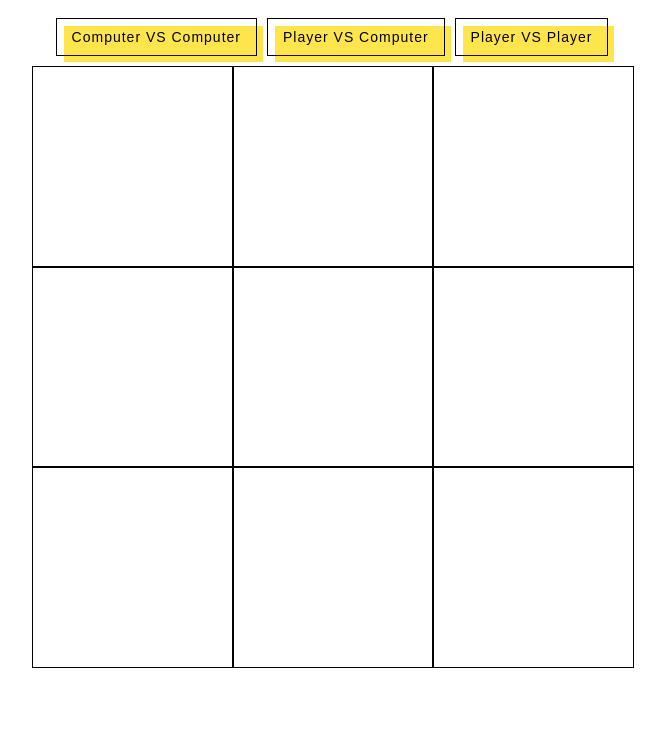
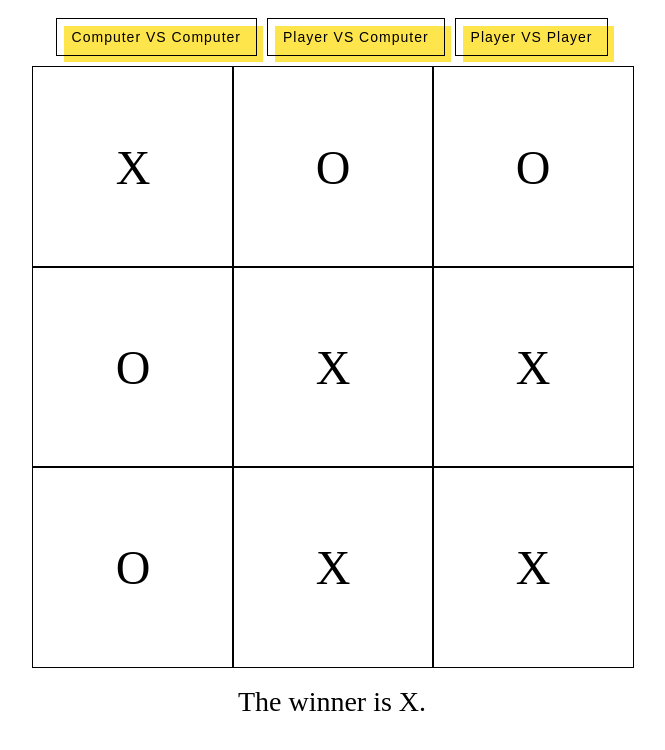
Before and after one commit to ulianakolodii/tic-tac-toe-react, a React (Create React App) app: page /cvc in a window 1280 px wide. Shown: the top 750 px of the page, without its empty margins (308-973 px from the left). Built offline with nearby package versions, Linux system fonts and the light colour scheme.

Commit message:
add HOC component

```diff
--- a/src/App.css
+++ b/src/App.css
@@ -20,4 +20,6 @@
 
 .winner_container {
     padding-top: 20px;
+    text-align: center;
+    font-size: 28px;
 }
--- a/src/App.js
+++ b/src/App.js
@@ -1,150 +1,29 @@
-import React, { useState, useEffect } from "react";
-// import { Routes, Route } from "react-router-dom";
-// import { PlayerVsComputer } from "./routes";
-// import { PlayerVsPlayer } from "./routes";
-// import { ComputerVsComputer } from "./routes";
+import React from "react";
+import { BrowserRouter, Routes, Route, Link } from "react-router-dom";
 import {} from "../src/App.css";
 import Button from "./components/Button/Button";
-import Box from "./components/Box/Box";
-import { useCallback } from "react";
-const getRandomNumberTo = (to = 8) => Math.floor(Math.random() * to + 1) - 1;
-
-const matchDiagonalLeft = (arr, value = "X") => {
-  return arr[0] === value && arr[4] === value && arr[8] === value;
-};
-
-const matchDiagonalRight = (arr, value = "X") => {
-  return arr[2] === value && arr[4] === value && arr[6] === value;
-};
-
-const matchVertical = (arr, value = "X") => {
-  return (
-    (arr[0] === value && arr[3] === value && arr[6] === value) ||
-    (arr[1] === value && arr[4] === value && arr[7] === value) ||
-    (arr[2] === value && arr[5] === value && arr[8] === value)
-  );
-};
-
-const matchHorizontal = (arr, value = "X") => {
-  return (
-    (arr[0] === value && arr[1] === value && arr[2] === value) ||
-    (arr[3] === value && arr[4] === value && arr[5] === value) ||
-    (arr[6] === value && arr[7] === value && arr[8] === value)
-  );
-};
-
-const isWinner = (arr, value) =>
-  matchHorizontal(arr, value) ||
-  matchVertical(arr, value) ||
-  matchDiagonalLeft(arr, value) ||
-  matchDiagonalRight(arr, value);
+import PlayerVsComputer from "./components/PlayerVsComputer/PlayerVsComputer";
+import PlayerVsPlayer from "./components/PlayerVsPlayer/PlayerVsPlayer";
+import ComputerVsComputer from "./components/ComputerVsComputer/ComputerVsComputer";
+// import WinnerBox from "./components/WinnerBox";
 
 function App() {
-  const [current, setCurrent] = useState("X");
-  const [winner, setWinner] = useState();
-  const [state, setState] = useState([
-    undefined,
-    undefined,
-    undefined,
-    undefined,
-    undefined,
-    undefined,
-    undefined,
-    undefined,
-    undefined,
-  ]);
-
-  // const toggleCurrent = () =>
-  //   setCurrent((prevCurrent) => (prevCurrent === "X" ? "O" : "X"));
-
-  // const createPPHandler = (index) => () => {
-  //   setState((prevState) => {
-  //     if (winner || !state.includes(undefined)) {
-  //       return prevState;
-  //     }
-  //     const newState = [...prevState];
-  //     newState[index] = current;
-  //     toggleCurrent();
-  //     return newState;
-  //   });
-  // };
-
-  // const createCCHandler = () => () => {
-  //   setState((prevState) => {
-  //     const newState = [...prevState];
-  //     const availableBoxes = newState
-  //       .map((value, index) => ({ value, index }))
-  //       .filter(({ value }) => value === undefined);
-  //     if (winner || !availableBoxes.length) {
-  //       return prevState;
-  //     }
-  //     const randomIndex = getRandomNumberTo(availableBoxes.length - 1);
-  //     const superIndex = availableBoxes[randomIndex].index;
-  //     newState[superIndex] = current;
-  //     toggleCurrent();
-  //     return newState;
-  //   });
-  // };
-
-  // useEffect(() => {
-  //   const interval = setInterval(() => {
-  //     createCCHandler()();
-  //   }, 500);
-  //   return () => clearInterval(interval);
-  // }, [createCCHandler]);
-
-  const createPCHandler = useCallback(
-    (index) => () => {
-      setState((prevState) => {
-        const newState = [...prevState];
-        newState[index] = "X";
-        const availableBoxes = newState
-          .map((value, index) => ({ value, index }))
-          .filter(({ value }) => value === undefined);
-        if (winner || !availableBoxes.length) {
-          return prevState;
-        }
-        const randomIndex = getRandomNumberTo(availableBoxes.length - 1);
-        const superIndex = availableBoxes[randomIndex].index;
-        newState[superIndex] = "O";
-        return newState;
-      });
-    },
-    [winner]
-  );
-
-  useEffect(() => {
-    if (isWinner(state, "X")) {
-      setWinner("The winner is X.");
-    }
-    if (isWinner(state, "O")) {
-      setWinner("The winner is O.");
-    }
-  }, [state, setWinner]);
-
   return (
-    <div className="App">
-      {/* <Routes>
-        <Route path="/" element={<PlayerVsComputer />} />
-        <Route path="/" element={<PlayerVsPlayer />} />
-        <Route path="/" element={<ComputerVsComputer />} />
-      </Routes> */}
-      <div className="buttons_container">
-        <Button>Computer VS Computer</Button>
-        <Button>Player VS Computer</Button>
-        <Button>Player VS Player</Button>
+    <BrowserRouter>
+      <div className="App">
+        <div className="buttons_container">
+          <Link to="/cvc"><Button>Computer VS Computer</Button></Link>
+          <Link to="/pvc"><Button>Player VS Computer</Button></Link>
+          <Link to="/pvp"><Button>Player VS Player</Button></Link>
+        </div>
+        <Routes>
+          <Route path="/cvc" element={<ComputerVsComputer />} />
+          <Route path="/pvc" element={<PlayerVsComputer />} />
+          <Route path="/pvp" element={<PlayerVsPlayer />} />
+        </Routes>
+        {/* <WinnerBox /> */}
       </div>
-      <div className="grid_container">
-        {state.map((value, index) => (
-          <>
-            {/* <Box onClick={createPPHandler(index)}>{value}</Box>
-            <Box onClick={createCCHandler()}>{value}</Box> */}
-            <Box onClick={createPCHandler(index)}>{value}</Box>
-          </>
-        ))}
-      </div>
-      <div className="winner_container">{winner}</div>
-    </div>
+    </BrowserRouter>
   );
 }
 
--- a/src/components/Box/styles.module.css
+++ b/src/components/Box/styles.module.css
@@ -2,4 +2,8 @@
     height: 200px;
     width: 200px;
     border: 0.5px solid rgb(0, 0, 0);
+    font-size: 48px;
+    display: flex;
+    align-items: center;
+    justify-content: center;
 }
--- /dev/null
+++ b/src/components/ComputerVsComputer/ComputerVsComputer.jsx
@@ -0,0 +1,20 @@
+import React from "react";
+import Box from "../Box/Box";
+import withGameLogic from "../withGameLogic";
+
+const ComputerVsComputer = ({ state, createCCHandler, winner }) => {
+  return (
+    <>
+      <div className="grid_container">
+        {state.map((value) => (
+          <>
+            <Box onClick={createCCHandler()}>{value}</Box>
+          </>
+        ))}
+      </div>
+      <div className="winner_container">{winner}</div>
+    </>
+  );
+};
+
+export default withGameLogic(ComputerVsComputer);
--- /dev/null
+++ b/src/components/PlayerVsComputer/PlayerVsComputer.jsx
@@ -0,0 +1,20 @@
+import React from "react";
+import Box from "../Box/Box";
+import withGameLogic from "../withGameLogic";
+
+const PlayerVsComputer = ({ state, createPCHandler, winner}) => {
+  return (
+    <>
+      <div className="grid_container">
+        {state.map((value, index) => (
+          <>
+            <Box onClick={createPCHandler(index)}>{value}</Box>
+          </>
+        ))}
+      </div>
+      <div className="winner_container">{winner}</div>
+    </>
+  );
+};
+
+export default withGameLogic(PlayerVsComputer);
--- /dev/null
+++ b/src/components/WinnerBox.jsx
@@ -0,0 +1,9 @@
+import React from "react";
+import withGameLogic from "./withGameLogic";
+
+const WinnerBox = ({ winner }) => {
+  console.log(winner, "winner");
+  return <div className="winner_container">{winner}</div>;
+};
+
+export default withGameLogic(WinnerBox);
--- a/src/components/withGameLogic.js
+++ b/src/components/withGameLogic.js
@@ -1,37 +1,133 @@
-// const withGameLogic = (WrappedComponent) => {
-//   return () => <WrappedComponent/>
+import React from "react";
+import { useState, useEffect, useCallback } from "react";
 
-// const getRandomNumberTo = (to = 8) => Math.floor(Math.random() * to + 1) - 1;
+const getRandomNumberTo = (to = 8) => Math.floor(Math.random() * to + 1) - 1;
 
-// const matchDiagonalLeft = (arr, value = "X") => {
-//   return arr[0] === value && arr[4] === value && arr[8] === value;
-// };
+const matchDiagonalLeft = (arr, value = "X") => {
+  return arr[0] === value && arr[4] === value && arr[8] === value;
+};
 
-// const matchDiagonalRight = (arr, value = "X") => {
-//   return arr[2] === value && arr[4] === value && arr[6] === value;
-// };
+const matchDiagonalRight = (arr, value = "X") => {
+  return arr[2] === value && arr[4] === value && arr[6] === value;
+};
 
-// const matchVertical = (arr, value = "X") => {
-//   return (
-//     (arr[0] === value && arr[3] === value && arr[6] === value) ||
-//     (arr[1] === value && arr[4] === value && arr[7] === value) ||
-//     (arr[2] === value && arr[5] === value && arr[8] === value)
-//   );
-// };
+const matchVertical = (arr, value = "X") => {
+  return (
+    (arr[0] === value && arr[3] === value && arr[6] === value) ||
+    (arr[1] === value && arr[4] === value && arr[7] === value) ||
+    (arr[2] === value && arr[5] === value && arr[8] === value)
+  );
+};
 
-// const matchHorizontal = (arr, value = "X") => {
-//   return (
-//     (arr[0] === value && arr[1] === value && arr[2] === value) ||
-//     (arr[3] === value && arr[4] === value && arr[5] === value) ||
-//     (arr[6] === value && arr[7] === value && arr[8] === value)
-//   );
-// };
+const matchHorizontal = (arr, value = "X") => {
+  return (
+    (arr[0] === value && arr[1] === value && arr[2] === value) ||
+    (arr[3] === value && arr[4] === value && arr[5] === value) ||
+    (arr[6] === value && arr[7] === value && arr[8] === value)
+  );
+};
 
-// const isWinner = (arr, value) =>
-//   matchHorizontal(arr, value) ||
-//   matchVertical(arr, value) ||
-//   matchDiagonalLeft(arr, value) ||
-//   matchDiagonalRight(arr, value);
-// }
+const isWinner = (arr, value) =>
+  matchHorizontal(arr, value) ||
+  matchVertical(arr, value) ||
+  matchDiagonalLeft(arr, value) ||
+  matchDiagonalRight(arr, value);
 
-// export default withGameLogic;
+const withGameLogic = (WrappedComponent) => {
+  return () => {
+    const [current, setCurrent] = useState("X");
+    const [state, setState] = useState([
+      undefined,
+      undefined,
+      undefined,
+      undefined,
+      undefined,
+      undefined,
+      undefined,
+      undefined,
+      undefined,
+    ]);
+    const [winner, setWinner] = useState();
+
+    const toggleCurrent = () =>
+      setCurrent((prevCurrent) => (prevCurrent === "X" ? "O" : "X"));
+
+    const createPPHandler = (index) => () => {
+      setState((prevState) => {
+        if (winner || !state.includes(undefined)) {
+          return prevState;
+        }
+        const newState = [...prevState];
+        newState[index] = current;
+        toggleCurrent();
+        return newState;
+      });
+    };
+
+    const createCCHandler = () => () => {
+      setState((prevState) => {
+        const newState = [...prevState];
+        const availableBoxes = newState
+          .map((value, index) => ({ value, index }))
+          .filter(({ value }) => value === undefined);
+        if (winner || !availableBoxes.length) {
+          return prevState;
+        }
+        const randomIndex = getRandomNumberTo(availableBoxes.length - 1);
+        const superIndex = availableBoxes[randomIndex].index;
+        newState[superIndex] = current;
+        toggleCurrent();
+        return newState;
+      });
+    };
+
+    useEffect(() => {
+      const interval = setInterval(() => {
+        createCCHandler()();
+      }, 500);
+      return () => clearInterval(interval);
+    }, [createCCHandler]);
+
+    const createPCHandler = useCallback(
+      (index) => () => {
+        setState((prevState) => {
+          const newState = [...prevState];
+          newState[index] = "X";
+          const availableBoxes = newState
+            .map((value, index) => ({ value, index }))
+            .filter(({ value }) => value === undefined);
+          if (winner || !availableBoxes.length) {
+            return prevState;
+          }
+          const randomIndex = getRandomNumberTo(availableBoxes.length - 1);
+          const superIndex = availableBoxes[randomIndex].index;
+          newState[superIndex] = "O";
+          return newState;
+        });
+      },
+      [winner]
+    );
+
+    useEffect(() => {
+      if (isWinner(state, "X")) {
+        setWinner("The winner is X.");
+      }
+      if (isWinner(state, "O")) {
+        setWinner("The winner is O.");
+      }
+    }, [state, setWinner]);
+
+    return (
+      <WrappedComponent
+        getRandomNumberTo={getRandomNumberTo}
+        state={state}
+        createPPHandler={createPPHandler}
+        createPCHandler={createPCHandler}
+        createCCHandler={createCCHandler}
+        winner={winner}
+      />
+    );
+  };
+};
+
+export default withGameLogic;
```
Also changed, not shown: src/components/PlayerVsPlayer/PlayerVsPlayer.jsx (+18 -35 lines), 1 other file (tests, documents, lock files or other folders).
